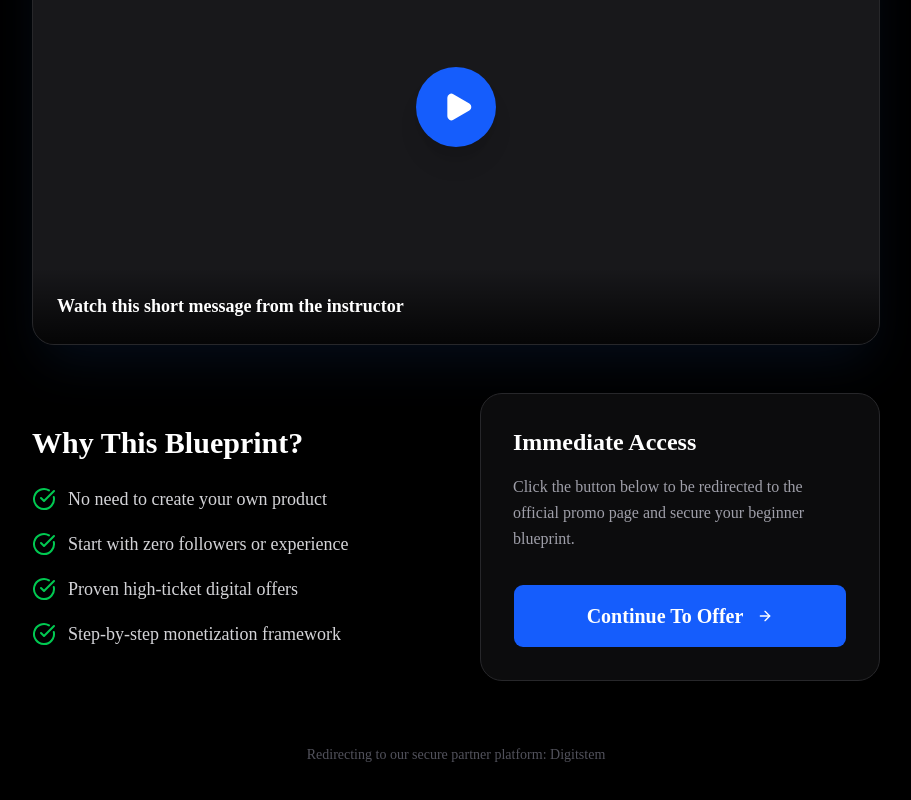
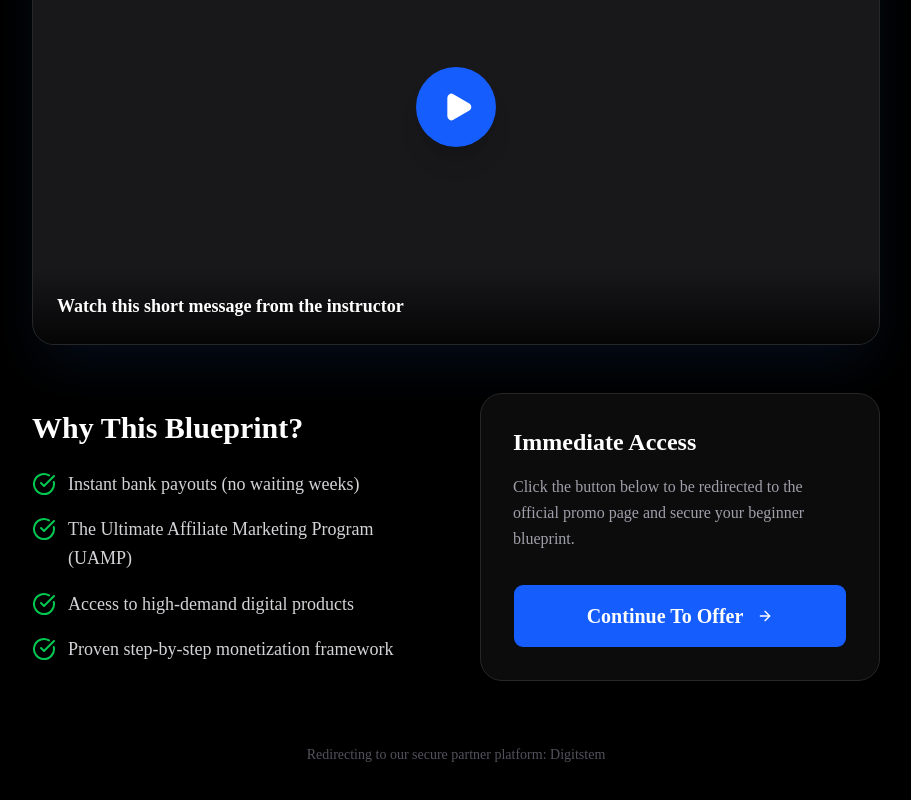
Before and after one commit to automatr101/LadyK, a Next.js app: page /bridge in a window 1280 px wide. Shown: the part 380-1180 px from the top of the page, without its empty margins (184-1095 px from the left). Built offline with nearby package versions, Linux system fonts and the light colour scheme.

Commit message:
Replace AI Automation with Instant Bank Payouts and update Digitstem UAMP info

```diff
--- a/app/bridge/page.tsx
+++ b/app/bridge/page.tsx
@@ -37,10 +37,10 @@ export default function BridgePage() {
             <h2 className="text-3xl font-bold">Why This Blueprint?</h2>
             <ul className="space-y-4">
               {[
-                "No need to create your own product",
-                "Start with zero followers or experience",
-                "Proven high-ticket digital offers",
-                "Step-by-step monetization framework"
+                "Instant bank payouts (no waiting weeks)",
+                "The Ultimate Affiliate Marketing Program (UAMP)",
+                "Access to high-demand digital products",
+                "Proven step-by-step monetization framework"
               ].map((benefit, i) => (
                 <li key={i} className="flex items-start gap-3">
                   <CheckCircle className="w-6 h-6 text-green-500 shrink-0 mt-0.5" />
--- a/components/Features.tsx
+++ b/components/Features.tsx
@@ -9,22 +9,22 @@ import { TextAnimate } from "@/components/ui/text-animate";
 export function Features() {
   const features = [
     {
-      title: "Digital Marketing",
-      desc: "Learn the core strategies for promoting in-demand products and building a sustainable online income stream.",
+      title: "Instant Bank Payouts",
+      desc: "Withdraw your hard-earned commissions directly to your local bank account instantly. No long waiting periods or complex processing.",
       icon: Zap,
       color: "text-yellow-500",
       beamColor: "#eab308"
     },
     {
-      title: "Beginner-Friendly",
-      desc: "No technical experience? No problem. We break everything down into simple steps that anyone can follow.",
+      title: "Step-by-Step Blueprint",
+      desc: "The Ultimate Affiliate Marketing Program (UAMP) breaks everything down into simple, actionable steps that anyone can follow.",
       icon: Shield,
       color: "text-green-500",
       beamColor: "#22c55e"
     },
     {
-      title: "Monetization Strategies",
-      desc: "Copy our proven frameworks for finding and promoting high-ticket digital products that pay big commissions.",
+      title: "High-Ticket Marketplace",
+      desc: "Get exclusive access to a marketplace of high-converting digital products that pay you massive commissions for every sale.",
       icon: TrendingUp,
       color: "text-blue-500",
       beamColor: "#3b82f6"
```
